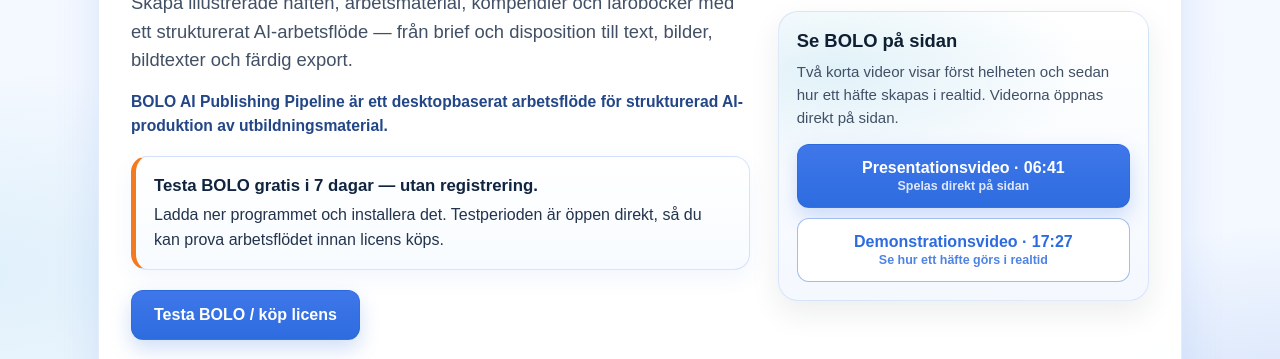
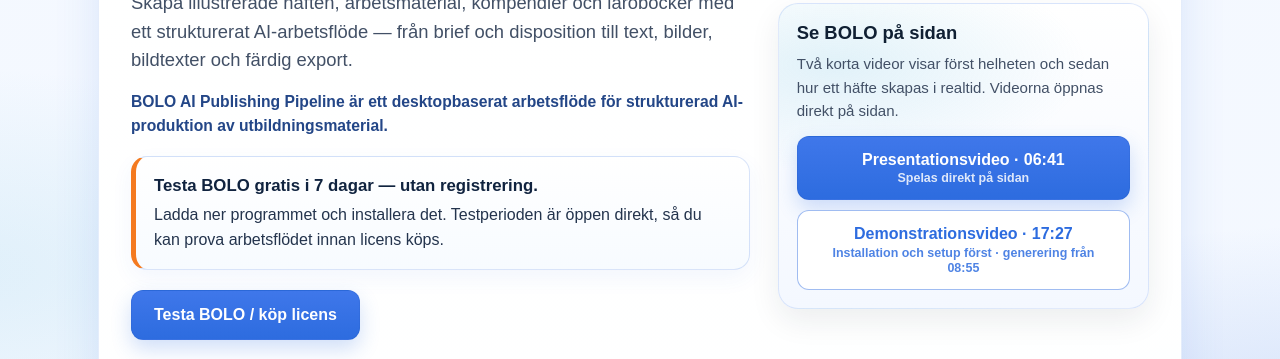
Before and after one commit to rennmarkmathias/KnowStride, a website: page public/utbildning/index.html in a window 1280 px wide. Shown: the part 432-791 px from the top of the page. Drawn offline with Linux system fonts and the light colour scheme.

Commit message:
Update index.html

```diff
--- a/public/utbildning/index.html
+++ b/public/utbildning/index.html
@@ -768,7 +768,7 @@
           <p>Två korta videor visar först helheten och sedan hur ett häfte skapas i realtid. Videorna öppnas direkt på sidan.</p>
           <div class="video-buttons">
             <a class="button stacked" href="#education-video" data-video-open="true" data-video-src="https://files.bolowriter.com/testboloapp/presentationsvideo.mp4" data-video-title="Presentationsvideo">Presentationsvideo · 06:41<small>Spelas direkt på sidan</small></a>
-            <a class="button secondary stacked" href="#education-video" data-video-open="true" data-video-src="https://files.bolowriter.com/testboloapp/demonstrationsvideo.mp4" data-video-title="Demonstrationsvideo">Demonstrationsvideo · 17:27<small>Se hur ett häfte görs i realtid</small></a>
+            <a class="button secondary stacked" href="#education-video" data-video-open="true" data-video-src="https://files.bolowriter.com/testboloapp/demonstrationsvideo.mp4" data-video-title="Demonstrationsvideo">Demonstrationsvideo · 17:27<small>Installation och setup först · generering från 08:55</small></a>
           </div>
         </aside>
       </section>
```
